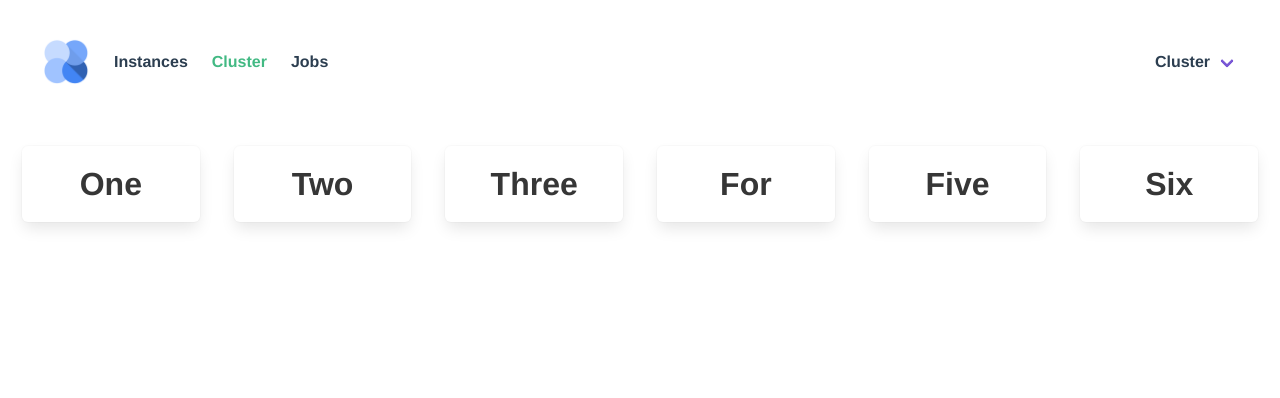
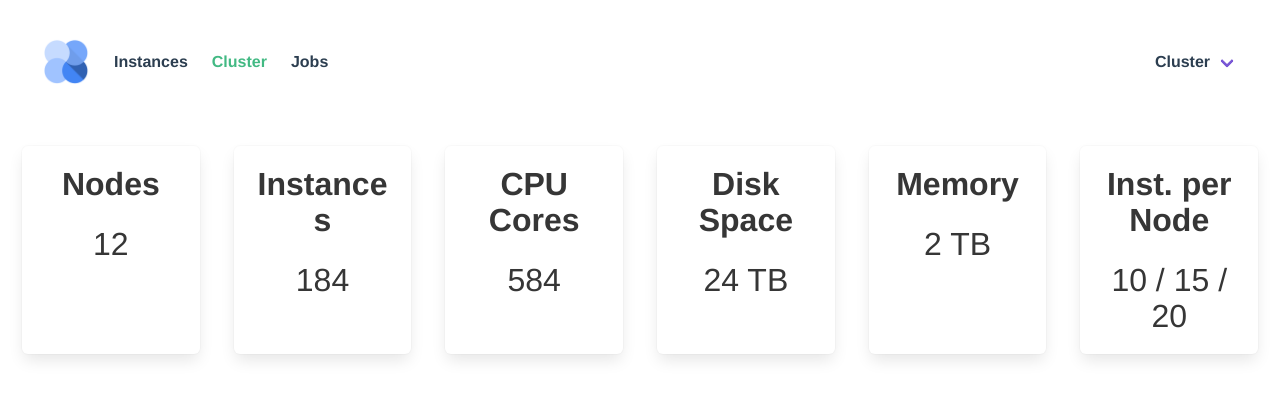
Before and after one commit to sipgate/gnt-cc-web, a Vue app: page /cluster in a window 1280 px wide. Shown: the top 398 px of the page. Built offline with nearby package versions, Linux system fonts and the light colour scheme.

Commit message:
Instances: demo data

```diff
--- a/src/views/Cluster.vue
+++ b/src/views/Cluster.vue
@@ -3,32 +3,38 @@
     <div class="tile is-ancestor">
       <div class="tile is-parent">
         <div class="tile is-child box">
-          <p class="title">One</p>
+          <p class="title">Nodes</p>
+          <p class="title information">12</p>
         </div>
       </div>
       <div class="tile is-parent">
         <div class="tile is-child box">
-          <p class="title">Two</p>
+          <p class="title">Instances</p>
+          <p class="title information">184</p>
         </div>
       </div>
       <div class="tile is-parent">
         <div class="tile is-child box">
-          <p class="title">Three</p>
+          <p class="title">CPU Cores</p>
+          <p class="title information">584</p>
         </div>
       </div>
       <div class="tile is-parent">
         <div class="tile is-child box">
-          <p class="title">For</p>
+          <p class="title">Disk Space</p>
+          <p class="title information">24 TB</p>
         </div>
       </div>
       <div class="tile is-parent">
         <div class="tile is-child box">
-          <p class="title">Five</p>
+          <p class="title">Memory</p>
+          <p class="title information">2 TB</p>
         </div>
       </div>
       <div class="tile is-parent">
         <div class="tile is-child box">
-          <p class="title">Six</p>
+          <p class="title">Inst. per Node</p>
+          <p class="title information">10 / 15 / 20</p>
         </div>
       </div>
     </div>
@@ -39,4 +45,7 @@
   .tile {
     margin: 5px;
   }
+  .information {
+    font-weight: normal;
+  }
 </style>
```
